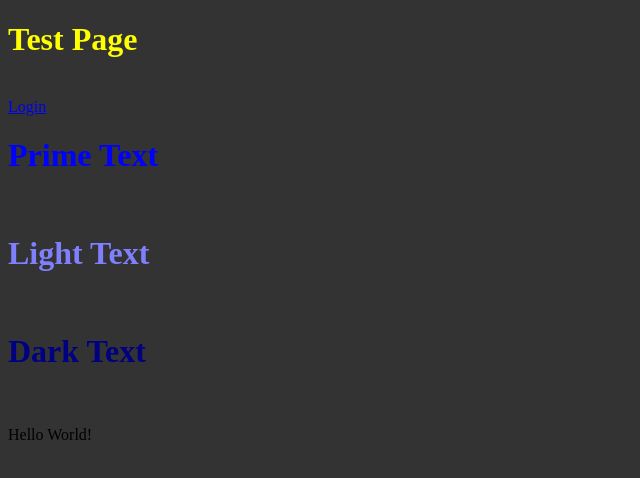
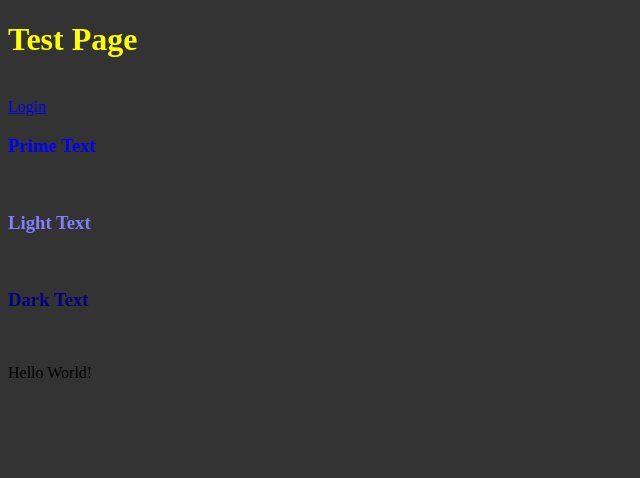
Before and after one commit to linden-peters/LocalRepoTest, a plain HTML site: page index.html in a window 1280 px wide. Shown: the whole page, without its empty margins (0-640 px from the left). Drawn offline with nearby package versions, Linux system fonts and the light colour scheme; files that its build step writes are made by us from their sources.

Commit message:
Inciting deliberate merge conflict.

```diff
--- a/index.html
+++ b/index.html
@@ -9,11 +9,11 @@
 <br />
 <a href='login.html'>Login</a>
 <br />
-<h1 class='txtBase'>Prime Text</h1>
+<h3 class='txtBase'>Prime Text</h3>
 <br />
-<h1 class='txtLite'>Light Text</h1>
+<h3 class='txtLite'>Light Text</h3>
 <br />
-<h1 class='txtDark'>Dark Text</h1>
+<h3 class='txtDark'>Dark Text</h3>
 <br />
 <p>Hello World!</p>
 </body>
```
